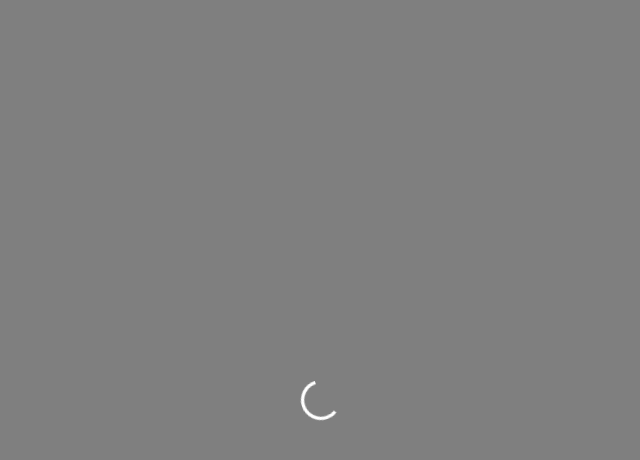
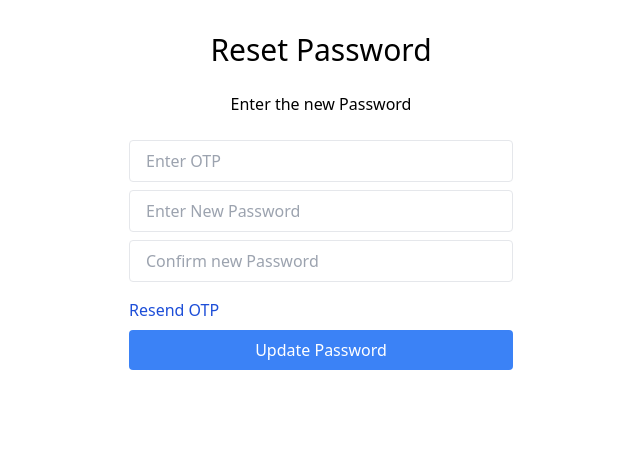
Before and after one commit to PriansGupta/Inventory_Management, a Next.js app: page /reset in a window 1280 px wide. Before the commit this address had no page. Shown: the top 460 px of the page, without its empty margins (319-959 px from the left). Built offline with nearby package versions, Linux system fonts and the light colour scheme; sample sign-in values are in the browser's storage.

Commit message:
Reset Password

```diff
--- a/app/forgot-password/page.js
+++ b/app/forgot-password/page.js
@@ -5,7 +5,7 @@ import SimpleBackdrop from "@/Components/Backdrop";
 import { useRouter } from "next/navigation";
 
 const ForgotPassword = () => {
-  const [email, setEmail] = useState("");
+  const [email, setEmail] = useState("priyanshg615@gmail.com");
   const [emailExists, setEmailExists] = useState(null);
   const [isLoading, setLoading] = useState(false);
   const router = useRouter();
@@ -19,13 +19,25 @@ const ForgotPassword = () => {
           email,
         }
       );
-      const { exists } = response.data;
+      const { exists, user } = response.data;
       setEmailExists(exists);
-      console.log(exists);
+      //   console.log(exists, user);
       if (exists) {
-        localStorage.setItem("email", email);
-        router.push("/reset");
-        console.log("User found");
+        // localStorage.setItem("email", email);
+        localStorage.setItem("user", JSON.stringify(user));
+        try {
+          const response = await axios.post(
+            "http://localhost:5000/api/send-otp",
+            {
+              email: JSON.parse(localStorage.getItem("user"))?.username,
+            }
+          );
+          if (response) console.log(response);
+          router.push("/reset");
+        } catch (error) {
+          console.error(error);
+        }
+        // console.log("User found");
       } else {
         console.log("User not found");
       }
@@ -57,7 +69,7 @@ const ForgotPassword = () => {
           onClick={Reset}
           className="w-full px-4 py-2 bg-blue-500 text-white rounded"
         >
-          Reset Password
+          Verify Email
         </button>
       </div>
     </div>
--- a/app/reset/page.js
+++ b/app/reset/page.js
@@ -5,37 +5,52 @@ import SimpleBackdrop from "@/Components/Backdrop";
 import { useRouter } from "next/navigation";
 
 const ResetPassword = () => {
-  const [email, setEmail] = useState(localStorage.getItem("email"));
+  //   console.log(JSON.parse(localStorage.getItem("user")).username);
+  const [email, setEmail] = useState(
+    JSON.parse(localStorage.getItem("user"))?.username
+  );
+  const [otp, setOTP] = useState("");
+  const [password, setPassword] = useState("");
   const [isLoading, setLoading] = useState(true);
+  const [message, setMessage] = useState("");
   const router = useRouter();
-  console.log(email);
+  //   console.log(email);
 
-  async function SendOTP() {
+  async function handleSendOTP() {
     setLoading(true);
     try {
       const response = await axios.post("http://localhost:5000/api/send-otp", {
         email,
       });
-      const { exists } = response.data;
-      setEmailExists(exists);
-      console.log(exists);
-      if (exists) {
-        localStorage.setItem("email", email);
-        router.push("/reset");
-        console.log("User found");
-      } else {
-        console.log("User not found");
-      }
+      if (response) console.log(response);
     } catch (error) {
-      console.error("Error checking email:", error);
+      console.error(error);
     }
     setLoading(false);
   }
 
+  const handleVerifyOtp = async () => {
+    try {
+      const response = await axios.post(
+        "http://localhost:5000/api/verify-otp",
+        {
+          email,
+          otp,
+          password,
+        }
+      );
+      console.log(response.data.message);
+      setMessage(response.data.message);
+      router.push("/login");
+    } catch (error) {
+      console.error("Error verifying OTP:", error);
+      setMessage("Error verifying OTP");
+    }
+  };
+
   useEffect(() => {
     if (email) {
       setLoading(false);
-      SendOTP();
     } else {
       router.push("/login");
     }
@@ -51,13 +66,34 @@ const ResetPassword = () => {
           <p className="mb-4 text-center">Enter the new Password</p>
           <div className="mb-4">
             <input
-              onChange={(e) => setEmail(e.target.value)}
-              type="email"
-              placeholder="Email Address"
-              className="w-full px-4 py-2 border rounded"
+              onChange={(e) => setOTP(e.target.value)}
+              type="text"
+              value={otp}
+              placeholder="Enter OTP"
+              maxLength={6}
+              className="w-full px-4 py-2 border rounded mt-2"
+            />
+            <input
+              type="text"
+              placeholder="Enter New Password"
+              className="w-full px-4 py-2 border rounded mt-2"
+            />
+            <input
+              value={password}
+              onChange={(e) => setPassword(e.target.value)}
+              type="password"
+              placeholder="Confirm new Password"
+              className="w-full px-4 py-2 border rounded mt-2"
             />
           </div>
           <button
+            onClick={handleSendOTP}
+            className="cursor-pointer text-blue-700 mb-2"
+          >
+            Resend OTP
+          </button>
+          <button
+            onClick={handleVerifyOtp}
             className="w-full px-4 py-2 bg-blue-500 text-white rounded"
           >
             Update Password
```
Also changed, not shown: 1 other file (tests, documents, lock files or other folders).
